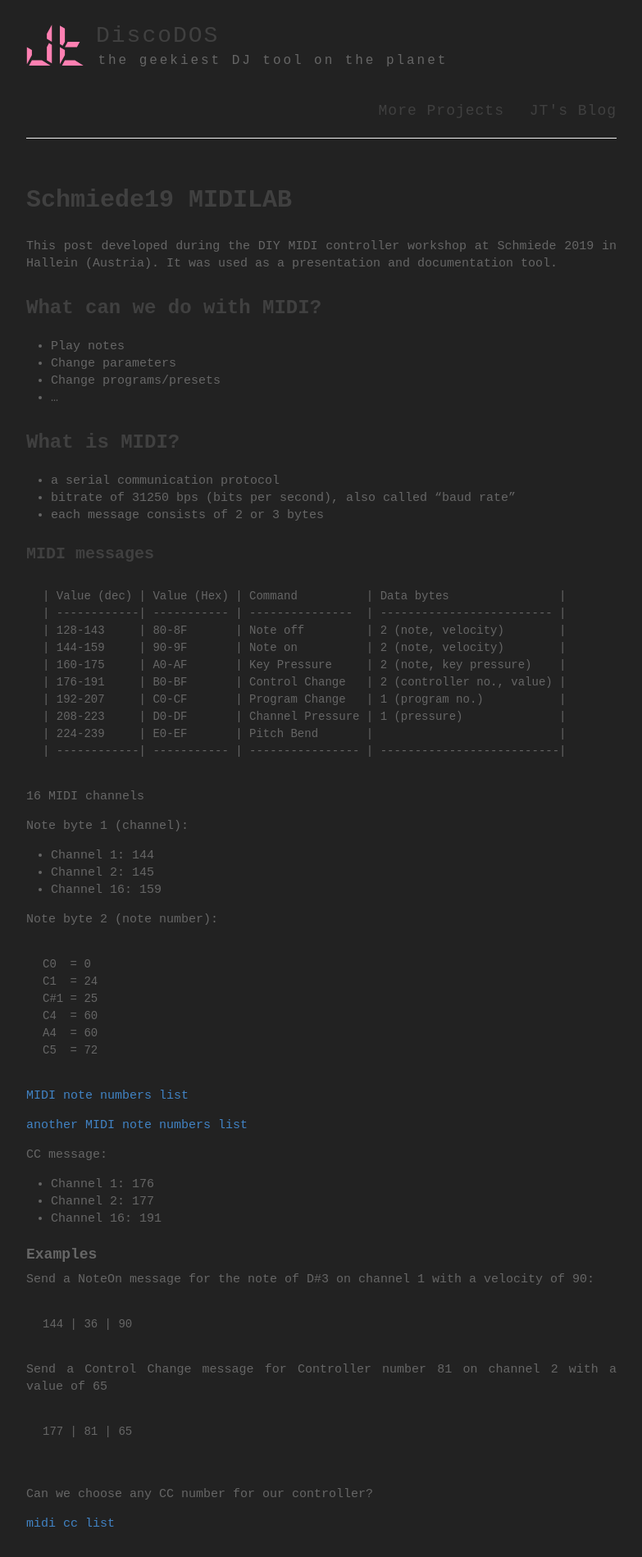
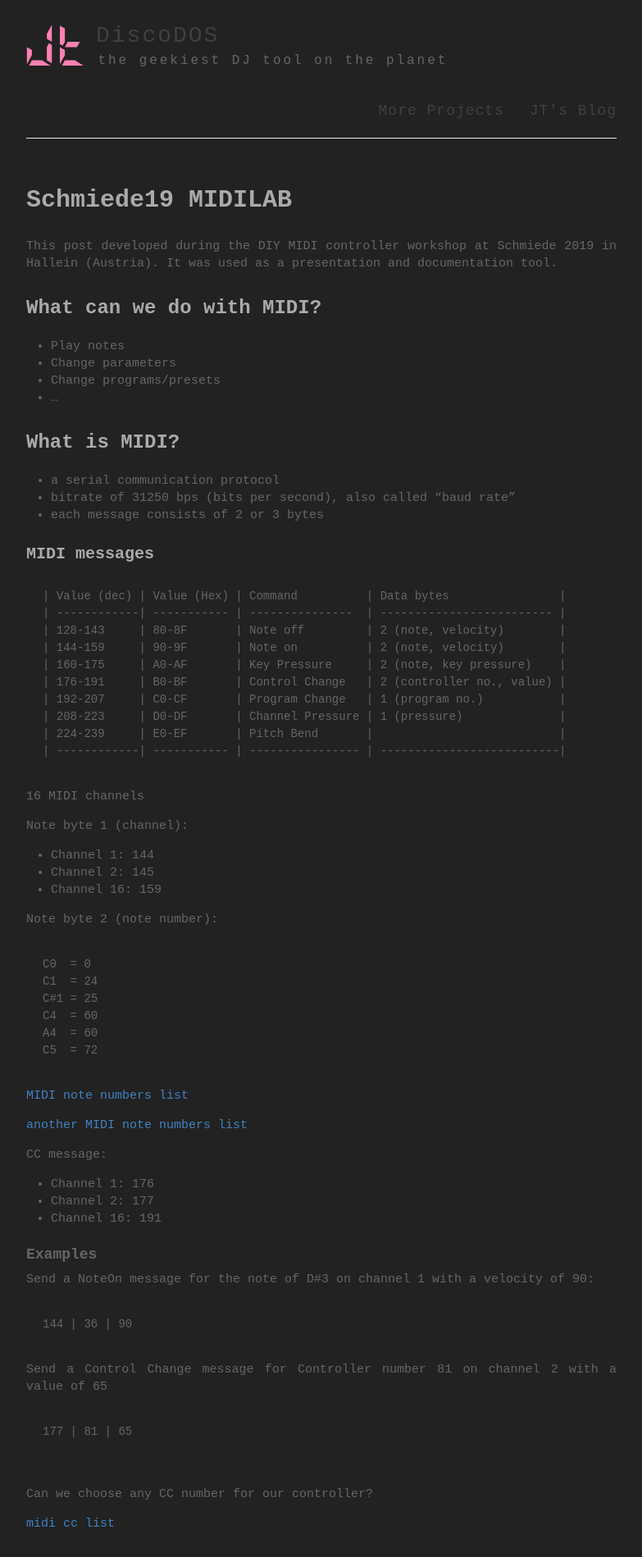
Before and after one commit to JOJ0/discodos, a Jekyll site: the page built from docs/_posts/2019-9-13-midilab.md, in a window 1280 px wide. Shown: the top 1899 px of the page at 82% size, without its empty margins (248-1031 px from the left). Built offline with Jekyll 4.4.1, drawn with Linux system fonts in a browser that asks for light colours; some web fonts are replaced; comment, search, counter and statistics services are not loaded.

Commit message:
ghpages styles: add mediumGray, use for headlines

```diff
--- a/docs/_sass/_variables.scss
+++ b/docs/_sass/_variables.scss
@@ -13,6 +13,7 @@ $darkerGray: #303030;
 //$darkGray: #333;
 $darkGray: #404040;
 $gray: #666;
+$mediumGray: #aaa;
 $lightGray: #eee;
 $white: #fff;
 $flieder: #efefff;
--- a/docs/style.scss
+++ b/docs/style.scss
@@ -39,7 +39,7 @@ h1, h2, h3, h4, h5, h6 {
   //font-family: $helveticaNeue;
   font-family: $ptMono;
   //color: $darkerGray;
-  color: $darkGray;
+  color: $mediumGray;
   //font-weight: bold;
   font-weight: 800;
 
```
